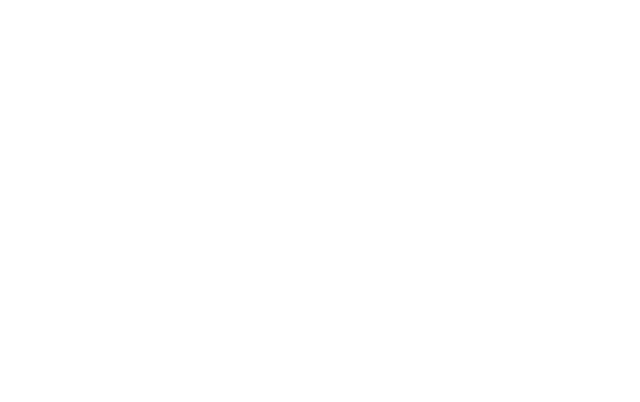
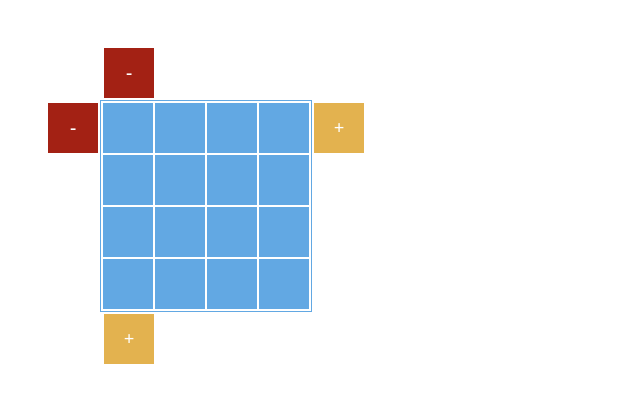
Before and after one commit to MaxVynohradov/squares-react-js, a React (Create React App) app: page / in a window 1280 px wide. Shown: the top 402 px of the page, without its empty margins (0-640 px from the left). Built offline with nearby package versions, Linux system fonts and the light colour scheme.

Commit message:
feat: add basic components and styles

```diff
--- a/src/App.js
+++ b/src/App.js
@@ -1,9 +1,11 @@
 import React from 'react';
+import Generator from './components/Generator'
+
 
 function App() {
   return (
     <div className="App">
-
+      <Generator initialHeight={4} initialWidth={5} cellSize={50}/>
     </div>
   );
 }
--- /dev/null
+++ b/src/components/Button.jsx
@@ -0,0 +1,14 @@
+import React, { useState } from 'react';
+
+const Button = ({ children: text, size, id, initialPosition, className }) => {
+  return (
+    <div
+      class={`button ${className}`}
+      style={{ ...initialPosition, width: size, height: size }}
+    >
+      <span>{text}</span>
+    </div>
+  );
+}
+
+export default Button;
--- /dev/null
+++ b/src/components/Generator.jsx
@@ -0,0 +1,61 @@
+import React from 'react';
+import Table from './Table'
+import Button from './Button'
+
+function Generator({ initialHeight = 4, initialWidth = 4, cellSize = 50 }) {
+  return (
+    <div className="generator-container" style={{ margin: cellSize * 2 }}>
+      <Table
+        initialHeight={initialHeight}
+        initialWidth={initialWidth}
+        cellSize={cellSize}
+      />
+      <Button
+        size={cellSize}
+        // id="remove-column-button"
+        className="remove-button"
+        initialPosition={{
+          top: `${-cellSize - 3}px`,
+          left: "3px",
+        }}
+      >
+        -
+      </Button>
+      <Button
+        size={cellSize}
+        // id="remove-row-button"
+        className="remove-button"
+        initialPosition={{
+          left: `${-cellSize - 3}px`,
+          top: "2px",
+        }}
+      >
+        -
+      </Button>
+      <Button
+        size={cellSize}
+        // id="add-row-button"
+        className="add-button"
+        initialPosition={{
+          left: "3px",
+          bottom: `${-cellSize - 3}px`,
+        }}
+      >
+        +
+      </Button>
+      <Button
+        size={cellSize}
+        // id="add-column-button"
+        className="add-button"
+        initialPosition={{
+          right: `${-cellSize - 3}px`,
+          top: "2px",
+        }}
+      >
+        +
+      </Button>
+    </div>
+  );
+}
+
+export default Generator;
--- /dev/null
+++ b/src/components/Table.jsx
@@ -0,0 +1,31 @@
+import React, { useState } from 'react';
+
+const addRow = (rowNumber, width, size) => (
+  <tr>
+    {
+      Array
+        .from(Array(width))
+        .map((i) => (
+          <td key={`${rowNumber}_${i}`} style={{ width: size, height: size }}></td>)
+        )
+    }
+  </tr>
+)
+
+const generateDefaultTable = (height, width, size) => Array
+  .from(Array(height))
+  .map(rowNumber => addRow(rowNumber, width, size));
+
+
+const Table = ({ initialHeight, initialWidth, cellSize }) => {
+  const [height, setHeight] = useState(initialHeight);
+  const [width, setWidth] = useState(initialHeight);
+  const [size, setSize] = useState(cellSize);
+  return (
+    <table id="main-table">
+      {generateDefaultTable(height, width, size)}
+    </table>
+  );
+}
+
+export default Table;
--- a/src/index.css
+++ b/src/index.css
@@ -0,0 +1,55 @@
+* {
+  margin: 0;
+  padding: 0;
+  border: 0;
+	font-size: 100%;
+}
+
+body {
+  min-width: max-content;
+  overflow: auto;
+}
+
+.generator-container {
+  display: inline-block;
+  position: relative;
+}
+
+table {
+  border: 1px solid rgb(98, 168, 227);
+}
+
+.button {
+  position: absolute;
+  cursor: pointer;
+  border: 1px solid white;
+  display: flex;
+  align-items: center;
+  justify-content: center;
+  color: white;
+  transition: opacity 0.5s ease-in-out, left 0.5s, top 0.5s;
+}
+
+.button>span {
+  vertical-align: middle;
+  font-size: 14pt;
+  font-weight: bolder;
+}
+
+.button:hover {
+  opacity: 0.7;
+  transition: opacity 0.5s ease-in-out;
+}
+
+td {
+  background-color: rgb(98, 168, 227);
+}
+
+.add-button {
+  background-color: rgb(227, 178, 79);
+}
+
+.remove-button {
+  background-color: rgb(163, 33, 20);
+  /* visibility: hidden; */
+}
```
Also changed, not shown: package.json (+6 -1 lines), 1 other file (tests, documents, lock files or other folders).
